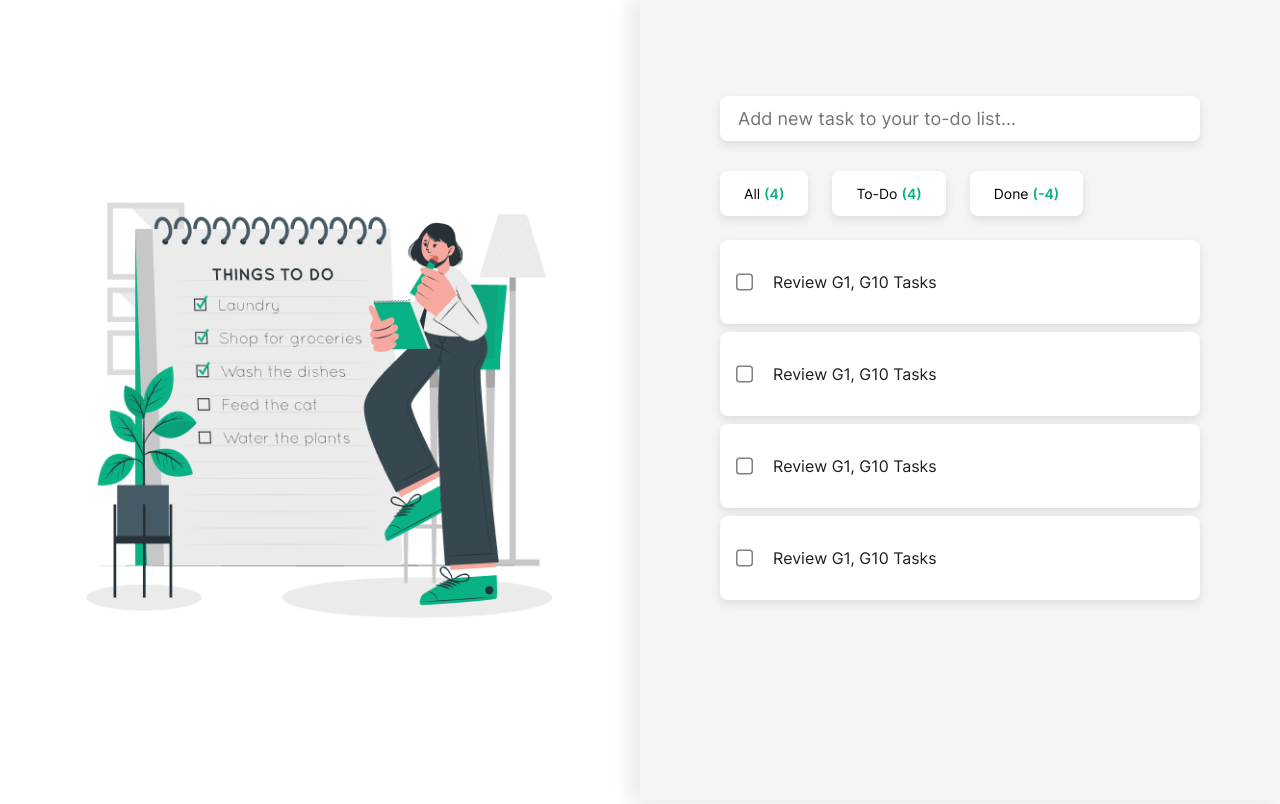
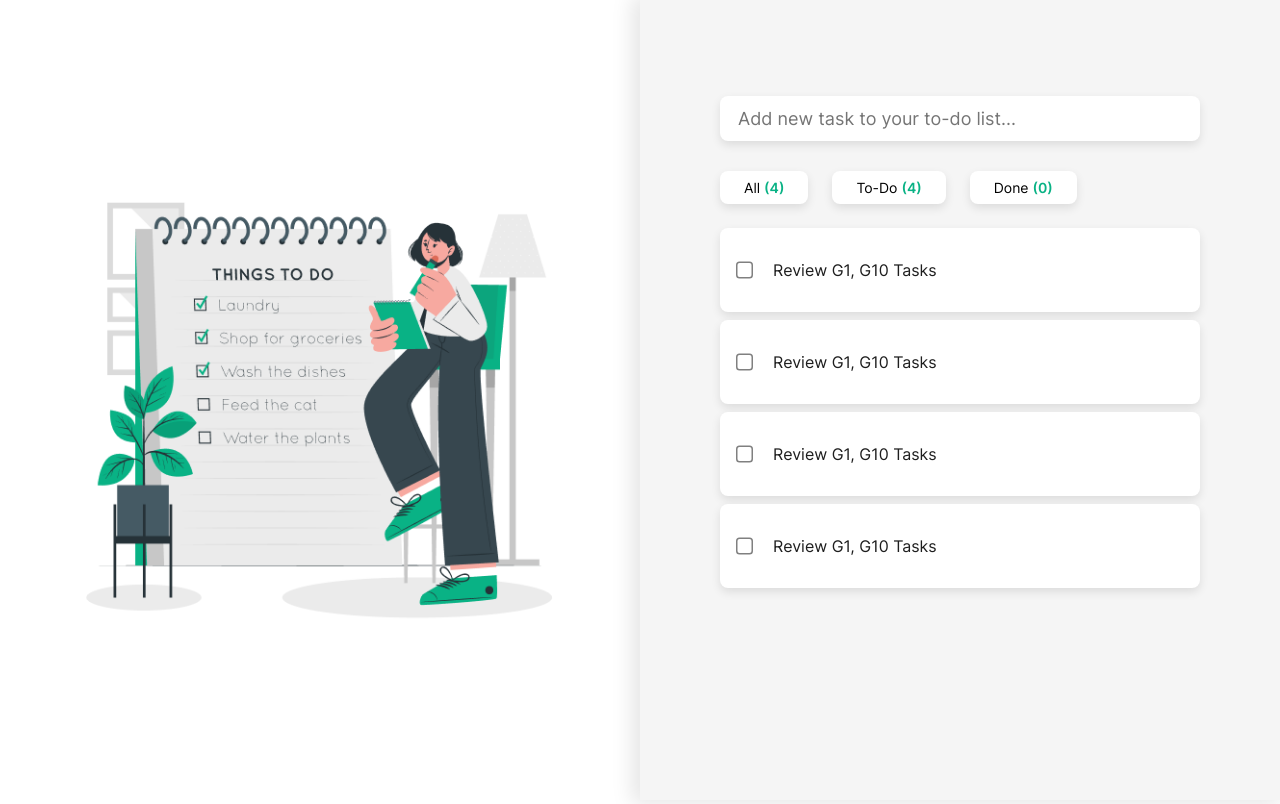
Before and after one commit to amirafarg/TO-DO-APP2, a plain HTML site: page index.html in a window 1280 px wide. Both pictures are taken after a click on the element 960 px from the left and 420 px from the top of the page. Drawn offline with Linux system fonts and the light colour scheme.

Commit message:
best-finish

```diff
--- a/css/style.css
+++ b/css/style.css
@@ -104,7 +104,7 @@ input[type=text]:focus {
 .btn-to-do,
 .btn-done {
     background: white;
-    padding: 0.9rem 1.5rem;
+    padding: 0.5rem 1.5rem;
     border-radius: 0.5rem;
     box-shadow: 0px 4px 10px 0px rgba(0, 0, 0, 0.10);
     font-size: 0.875rem;
--- a/js/app.js
+++ b/js/app.js
@@ -5,8 +5,8 @@ const toDoBtn = document.querySelector(".btn-to-do");
 const doneBtn = document.querySelector(".btn-done");
 let listItems = document.querySelectorAll("#taskList li");
 const allBtnCounters = document.querySelector("#all-cont .num");
-const doneBtnCounters = document.querySelector("#to-do-cont .num");
-const toDoBtnCounters = document.querySelector("#done-cont .num");
+const doneBtnCounters = document.querySelector("#done-cont .num");
+const toDoBtnCounters = document.querySelector("#to-do-cont .num ");
 
 ul.addEventListener('click', checkList);
 addForm.addEventListener('submit', addNewTask);
@@ -14,31 +14,13 @@ allBtn.addEventListener('click', allFunction);
 toDoBtn.addEventListener('click', toDoFunction);
 doneBtn.addEventListener('click', doneFunctin);
 
-
 function checkList(event) {
     console.log(event.target.nodeName);
 
     if (event.target.nodeName === 'LI') {
         event.target.classList.toggle("checked");
+        filterBtnsCount();
     }
-
-    const allCount = listItems.length;
-    let toDoCount = 0;
-    let doneCount = 0;
-
-    for (let item of listItems) {
-        if (item.classList.contains('checked')) {
-            toDoCount++;
-            doneCount--;
-        } else {
-            toDoCount--;
-            doneCount++;
-        }
-    }
-
-    allBtnCounters.textContent = `(${allCount})`;
-    toDoBtnCounters.textContent = `(${toDoCount})`;
-    doneBtnCounters.textContent = `(${doneCount})`;
 
     if (!allBtn.classList.contains('active')) {
         setTimeout(() => {
@@ -48,6 +30,7 @@ function checkList(event) {
 
     if (event.target.nodeName === 'BUTTON') {
         ul.removeChild(event.target.parentElement);
+        filterBtnsCount();
     }
 }
 
@@ -72,7 +55,12 @@ function addNewTask(event) {
     ul.appendChild(item);
     listItems = document.querySelectorAll("#taskList li");
 
+    if (doneBtn.classList.contains('active')) {
+        item.classList.add('hidden');
+    }
+
     addForm.reset();
+    filterBtnsCount();
 }
 
 function allFunction() {
@@ -110,34 +98,30 @@ function doneFunctin() {
         }
     }
 
-    // if (doneBtn.classList.contains('active')) {
-    //     item.classList.add('hidden');
-    // }
-
     toDoBtn.classList.remove('active');
     allBtn.classList.remove('active');
     doneBtn.classList.add('active');
 }
 
-// function filterBtnsCount() {
-//     const allCount = listItems.length;
-//     let toDoCount = 0;
-//     let doneCount = 0;
+function filterBtnsCount() {
+    listItems = document.querySelectorAll("#taskList li");
 
-//     for (let item of listItems) {
-//         if (item.classList.contains('checked')) {
-//             toDoCount++;
-//             doneCount--;
-//         } else {
-//             toDoCount--;
-//             doneCount++;
-//         }
-//     }
+    let allCount = listItems.length;
+    let toDoCount = 0;
+    let doneCount = 0;
 
-//     allBtnCounters.textContent = `(${allCount})`;
-//     toDoBtnCounters.textContent = `(${toDoCount})`;
-//     doneBtnCounters.textContent = `(${doneCount})`;
+    for (let item of listItems) {
+        if (item.classList.contains('checked')) {
+            doneCount++;
+        } else {
+            toDoCount++;
+        }
+    }
 
-//     console.log(allBtnCounters, doneBtnCounters, toDoBtnCounters);
-// }
-// filterBtnsCount();
+    allBtnCounters.textContent = `(${allCount})`;
+    toDoBtnCounters.textContent = `(${toDoCount})`;
+    doneBtnCounters.textContent = `(${doneCount})`;
+
+    console.log(allBtnCounters, doneBtnCounters, toDoBtnCounters);
+}
+filterBtnsCount();
```
